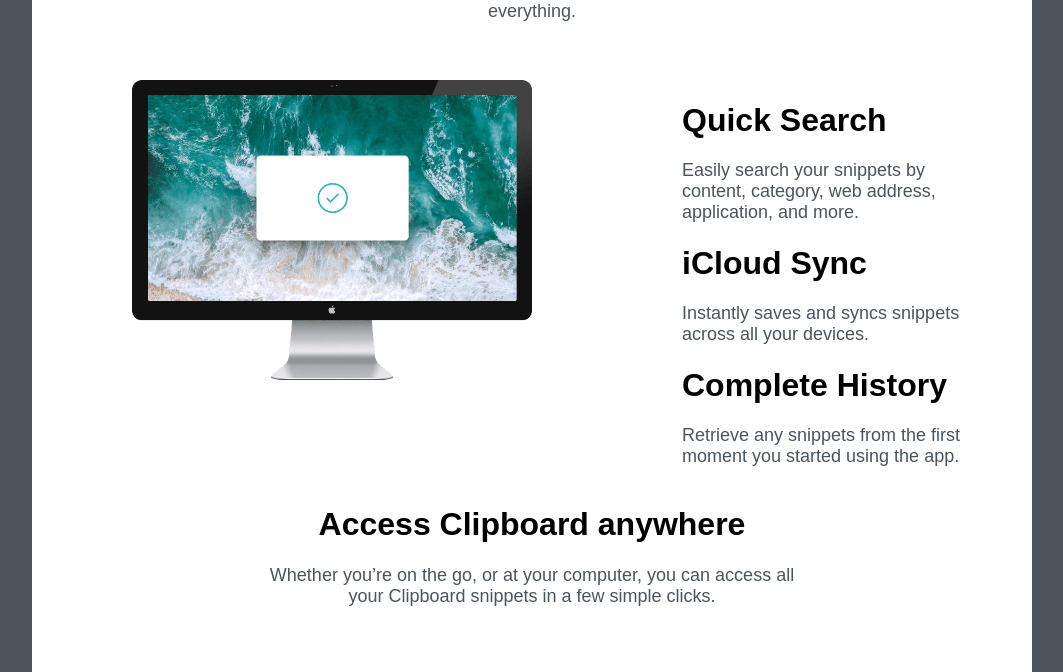
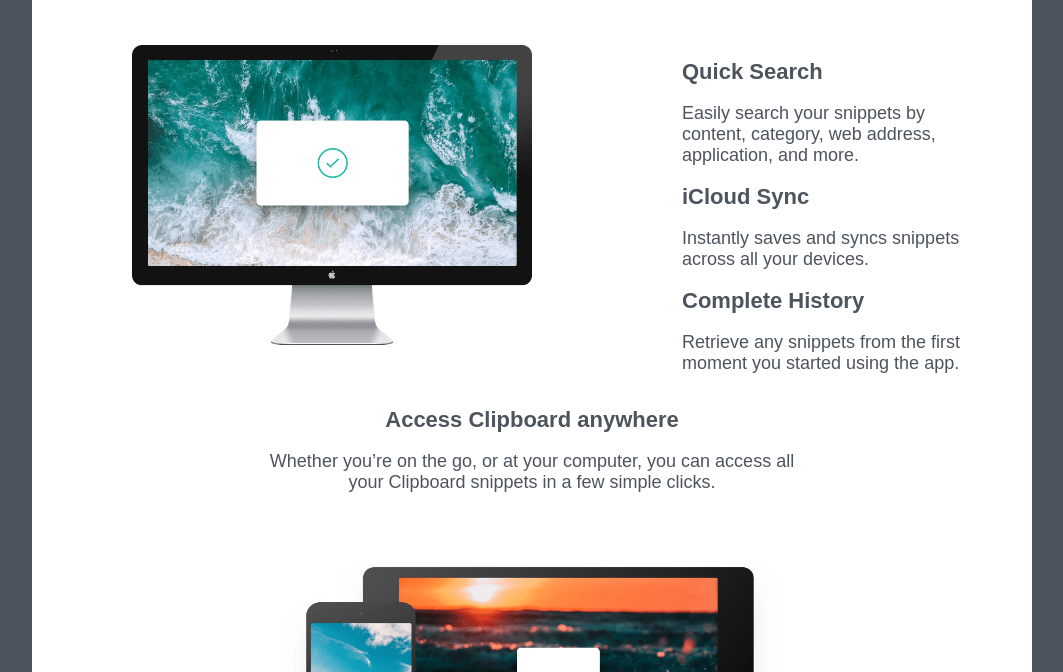
Before and after one commit to CHEGEBB/clipboard-landing-page-master, a plain HTML site: page index.html in a window 1280 px wide. Shown: the part 770-1442 px from the top of the page, without its empty margins (108-1171 px from the left). Drawn offline with Linux system fonts and the light colour scheme; a web font is replaced by a local one.

Commit message:
Update styles.css

```diff
--- a/styles.css
+++ b/styles.css
@@ -7,6 +7,12 @@ body{
     font-family: 'Bai Jamjuree', sans-serif;
 
 
+
+}
+h1{
+ color:hsl(210, 10%, 33%);
+ font-size:22px;
+ font-weight: 600;
 }
 p{
     font-size: 18px;
```
